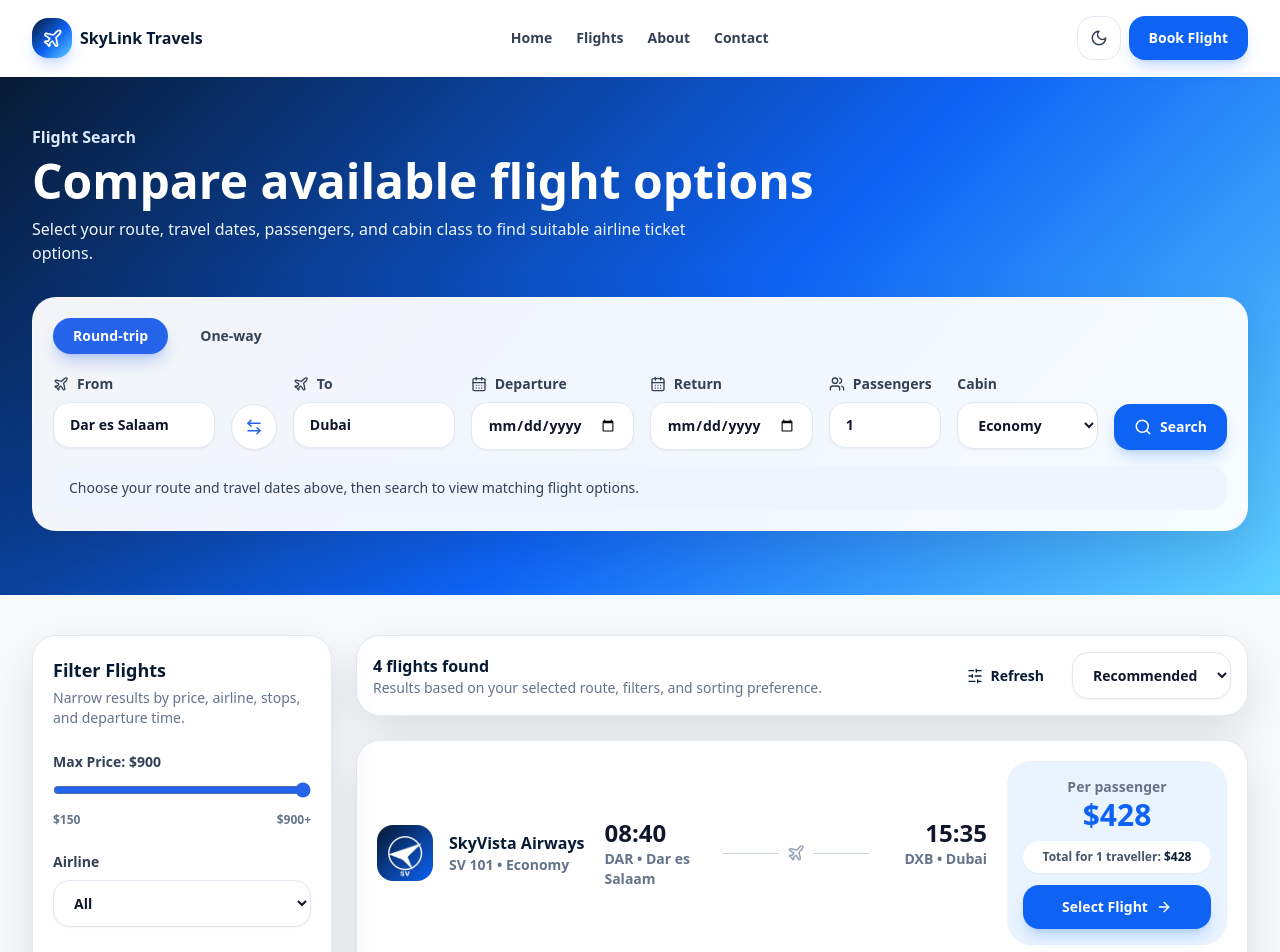
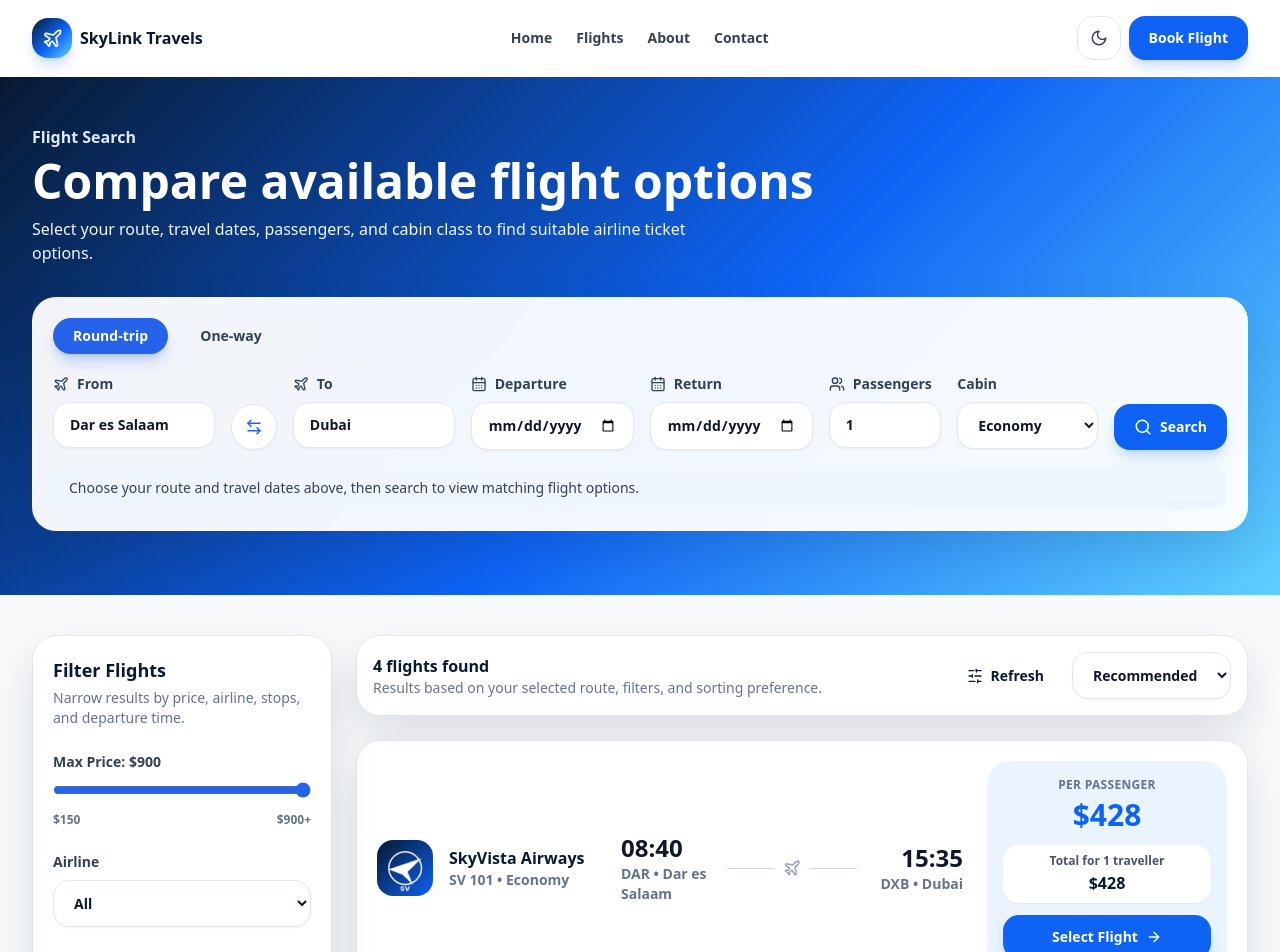
Before and after one commit to brianmichaelu/airline-website, a Next.js app: page /search in a window 1280 px wide. Shown: the top 952 px of the page. Built offline with nearby package versions, Linux system fonts and the light colour scheme.

Commit message:
Update FlightCard.tsx

```diff
--- a/components/FlightCard.tsx
+++ b/components/FlightCard.tsx
@@ -40,6 +40,11 @@ export default function FlightCard({ flight }: FlightCardProps) {
   const passengers = getPassengerCount(router.query.passengers);
   const totalFare = flight.price * passengers;
 
+  const departureDate = getQueryString(router.query.departureDate);
+  const returnDate = getQueryString(router.query.returnDate);
+  const cabin = getQueryString(router.query.cabin);
+  const tripType = getQueryString(router.query.tripType);
+
   const stopsText =
     flight.stops === 0
       ? "Direct flight"
@@ -48,11 +53,6 @@ export default function FlightCard({ flight }: FlightCardProps) {
   const flightDetailsQuery = new URLSearchParams({
     passengers: String(passengers),
   });
-
-  const departureDate = getQueryString(router.query.departureDate);
-  const returnDate = getQueryString(router.query.returnDate);
-  const cabin = getQueryString(router.query.cabin);
-  const tripType = getQueryString(router.query.tripType);
 
   if (departureDate) {
     flightDetailsQuery.set("departureDate", departureDate);
@@ -79,7 +79,7 @@ export default function FlightCard({ flight }: FlightCardProps) {
       transition={{ duration: 0.35 }}
     >
       <Card className="overflow-hidden p-5 transition duration-300 hover:-translate-y-1 hover:shadow-2xl">
-        <div className="flex flex-col gap-5 lg:flex-row lg:items-center lg:justify-between">
+        <div className="grid gap-6 xl:grid-cols-[220px_1fr_240px] xl:items-center">
           <div className="flex items-center gap-4">
             <Image
               src={flight.airlineLogo}
@@ -100,7 +100,7 @@ export default function FlightCard({ flight }: FlightCardProps) {
             </div>
           </div>
 
-          <div className="grid flex-1 gap-4 sm:grid-cols-[1fr_auto_1fr] lg:max-w-xl">
+          <div className="grid gap-4 sm:grid-cols-[1fr_auto_1fr] sm:items-center">
             <div>
               <p className="text-2xl font-black text-slate-900 dark:text-white">
                 {flight.outbound.departureTime}
@@ -112,9 +112,9 @@ export default function FlightCard({ flight }: FlightCardProps) {
             </div>
 
             <div className="flex items-center justify-center gap-2 text-slate-400 dark:text-slate-500">
-              <span className="h-px w-14 bg-slate-300 dark:bg-slate-700" />
+              <span className="h-px w-12 bg-slate-300 dark:bg-slate-700" />
               <Plane size={18} />
-              <span className="h-px w-14 bg-slate-300 dark:bg-slate-700" />
+              <span className="h-px w-12 bg-slate-300 dark:bg-slate-700" />
             </div>
 
             <div className="sm:text-right">
@@ -128,19 +128,22 @@ export default function FlightCard({ flight }: FlightCardProps) {
             </div>
           </div>
 
-          <div className="min-w-[220px] rounded-3xl bg-skysoft p-4 text-center dark:bg-white/10">
-            <p className="text-sm font-semibold text-slate-500 dark:text-slate-300">
+          <div className="rounded-3xl bg-skysoft p-4 text-center dark:bg-white/10 xl:self-stretch">
+            <div className="flex h-full flex-col justify-center">
+              <p className="text-xs font-bold uppercase tracking-wide text-slate-500 dark:text-slate-300">
                 Per passenger
               </p>
 
-            <p className="text-3xl font-black text-ocean">
+              <p className="mt-1 text-3xl font-black text-ocean">
                 {formatMoney(flight.price, flight.currency)}
               </p>
 
-            <div className="mt-2 rounded-2xl bg-white px-3 py-2 text-xs font-bold text-slate-600 shadow-sm dark:bg-slate-900 dark:text-slate-300">
+              <div className="mt-3 rounded-2xl bg-white px-3 py-2 text-xs font-bold text-slate-600 shadow-sm dark:bg-slate-900 dark:text-slate-300">
+                <span className="block">
                   Total for {passengers}{" "}
-              {passengers === 1 ? "traveller" : "travellers"}:{" "}
-              <span className="text-navy dark:text-white">
+                  {passengers === 1 ? "traveller" : "travellers"}
+                </span>
+                <span className="mt-0.5 block text-base font-black text-navy dark:text-white">
                   {formatMoney(totalFare, flight.currency)}
                 </span>
               </div>
@@ -149,6 +152,7 @@ export default function FlightCard({ flight }: FlightCardProps) {
                 Select Flight
                 <ArrowRight size={16} />
               </Button>
+            </div>
           </div>
         </div>
 
```
Lines whose indentation alone changed are shown as unchanged.
